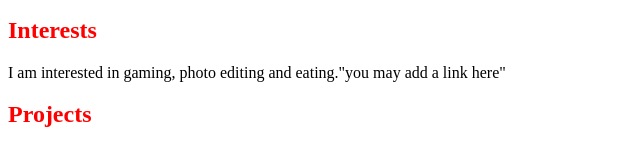
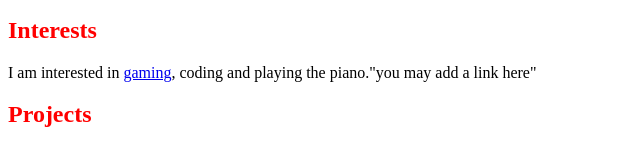
Before and after one commit to QiangJiayuan/dhs17y2jqiangjiayuan.github.io, a plain HTML site: page index.html in a window 1280 px wide. Shown: the part 422-570 px from the top of the page, without its empty margins (0-640 px from the left). Drawn offline with Linux system fonts and the light colour scheme.

Commit message:
Update index.html

```diff
--- a/index.html
+++ b/index.html
@@ -10,7 +10,7 @@
     <h2>About</h2>
     <p>I am a 14 year old student in <a href="http://dunmanhigh.moe.edu.sg/wp-content/uploads/website/index.html">Dunman High School</a>, Singapore</p>
     <h2>Interests</h2>
-    <p>I am interested in gaming, photo editing and eating."you may add a link here"</p>
+    <p>I am interested in <a href="http://www.xbox.com/en-sg/games/forza-horizon-3">gaming</a>, coding and playing the piano."you may add a link here"</p>
     <h2>Projects</h2>
     <p> I am a Google Code-in 2016 participant with <a href="http://fossasia.org">FOSSASIA</a></p>
 
```
